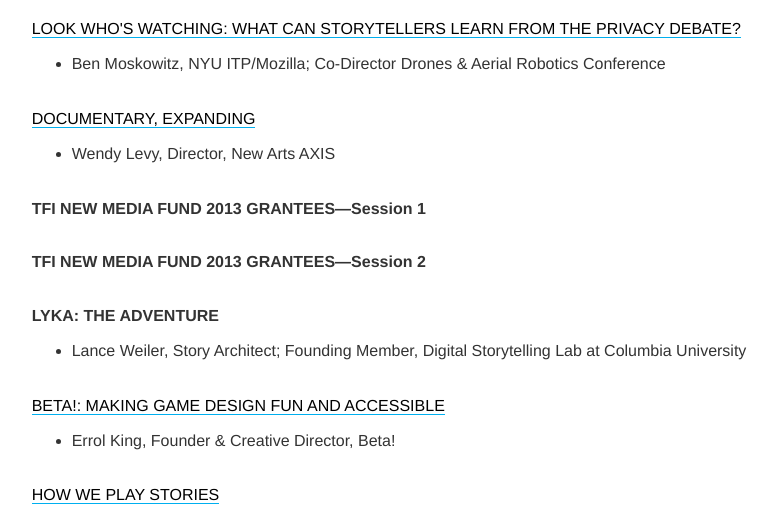
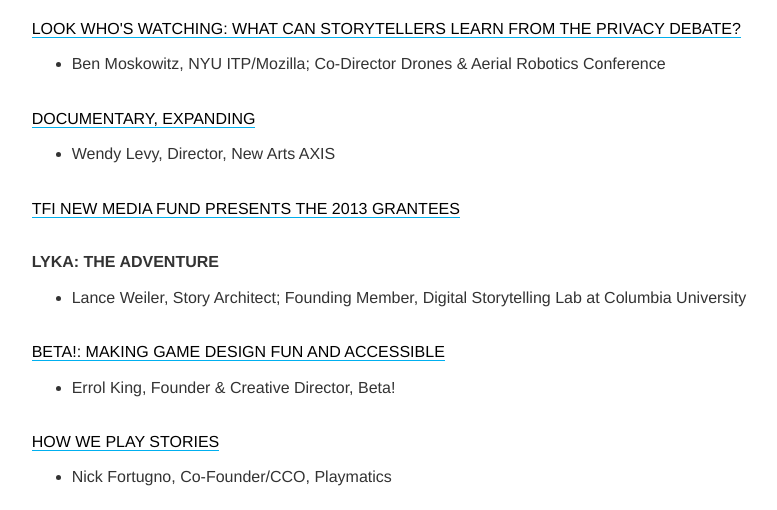
Before and after one commit to AlexBloom/TFI_Sandbox_V2, a PHP site: page /tfi-interactive-2014 in a window 1280 px wide. Shown: the part 2782-3292 px from the top of the page, without its empty margins (235-1012 px from the left). Run offline with PHP 8.4, Linux system fonts and the light colour scheme; some libraries are stand-ins or nearby versions.

Commit message:
TFI Interactive 2014, 2013 > New Media Fund Links

```diff
--- a/tfi-interactive-2013.php
+++ b/tfi-interactive-2013.php
@@ -103,11 +103,7 @@
 					</ul>
 				</p>
 				<p>
-					<strong> TFI NEW MEDIA FUND PRESENTS THE 2012 GRANTEES — Session 1</strong><br>
-
-				</p>
-				<p>
-					<strong> TFI NEW MEDIA FUND PRESENTS THE 2012 GRANTEES — Session 2</strong><br>
+					<strong><a href="tfi-new-media-fund-2012"> TFI NEW MEDIA FUND PRESENTS THE 2012 GRANTEES</a></strong><br>
 
 				</p>
 				<p>
--- a/tfi-interactive-2014.php
+++ b/tfi-interactive-2014.php
@@ -113,10 +113,9 @@
 					<li> Wendy Levy, Director, New Arts AXIS</li>
 				</ul></p>
 
-			<p> <strong> TFI NEW MEDIA FUND 2013 GRANTEES—Session 1</strong>
 
+			<p><strong><a href="tfi-new-media-fund-2013"> TFI NEW MEDIA FUND PRESENTS THE 2013 GRANTEES</a></strong><br></p>
 
-			<p> <strong> TFI NEW MEDIA FUND 2013 GRANTEES—Session 2</strong>
 
 
 			<p> <strong> LYKA: THE ADVENTURE</strong>
```
